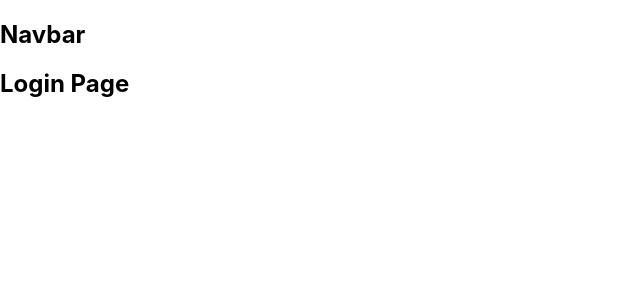
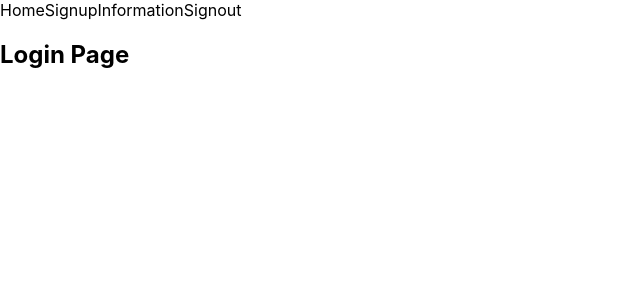
Before and after one commit to luciancahil/ww-Frontend, a React (Create React App) app: page / in a window 1280 px wide. Shown: the top 300 px of the page, without its empty margins (0-640 px from the left). Built offline with nearby package versions, Linux system fonts and the light colour scheme.

Commit message:
Added Navbar basic links

```diff
--- a/src/App.js
+++ b/src/App.js
@@ -10,7 +10,7 @@ import Navbar from "./Components//navbar.component"
 function App() {
   return (
     <Router>
-      <Navbar/>
+      <Navbar logedIn="false"/>
 
       <Route path="/" exact component={Login} />
       <Route path="/signup" component={Signup} />
--- a/src/Components/navbar.component.js
+++ b/src/Components/navbar.component.js
@@ -1,9 +1,24 @@
 import React from 'react';
 
 class Navbar extends React.Component {
-  render() {
-    return <h2>Navbar</h2>;
-  }
+
+    constructor(props){
+        super();
+        //console.log(props);
+        console.log(props.logedIn)
+    }
+
+    render() {
+
+        return (
+            <div className="topnav">
+                <a className="active">Home</a>
+                <a className="#news">Signup</a>
+                <a className="#contact">Information</a>
+                <a className="#about">Signout</a>
+            </div>
+        )
+    }
 }
 
 
```
